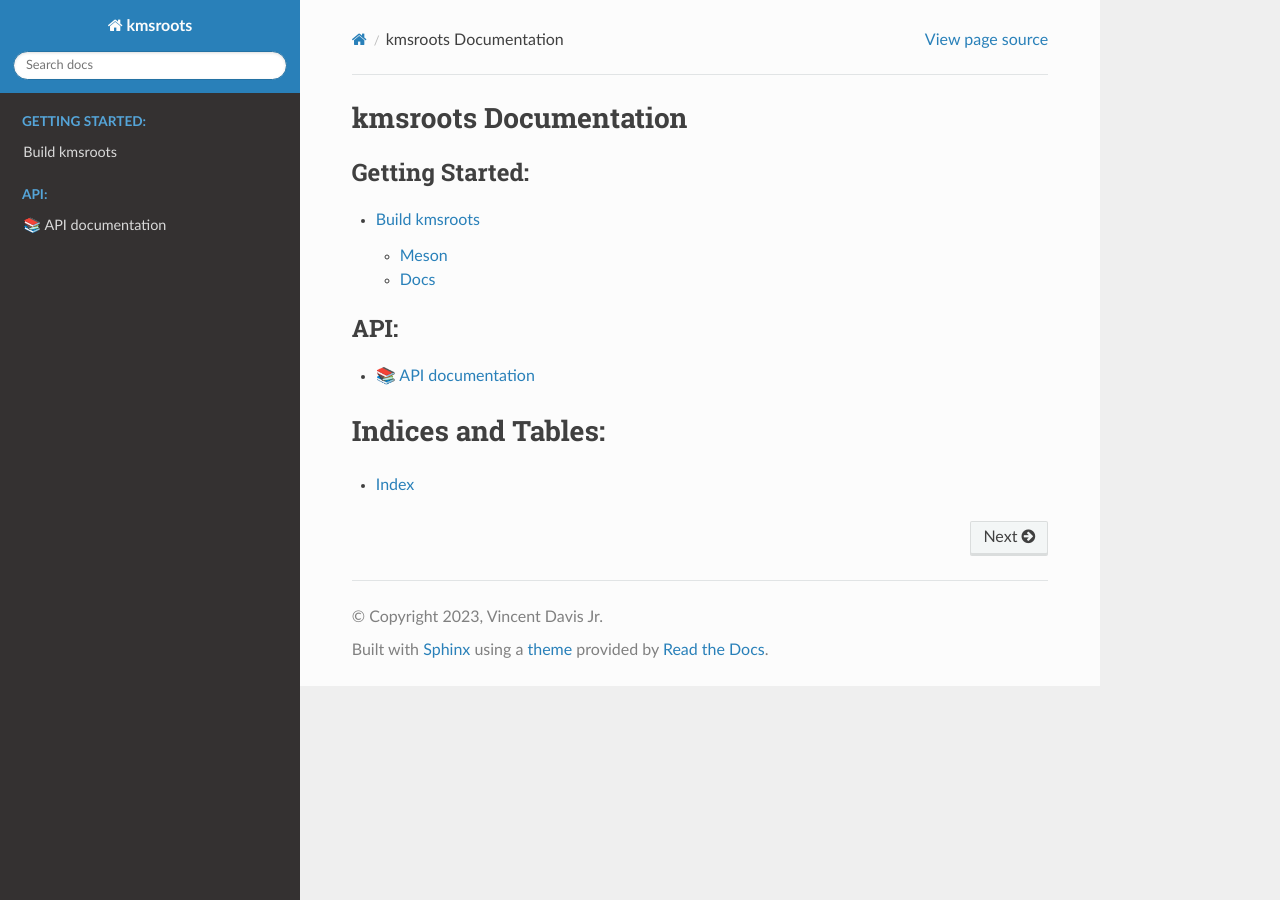
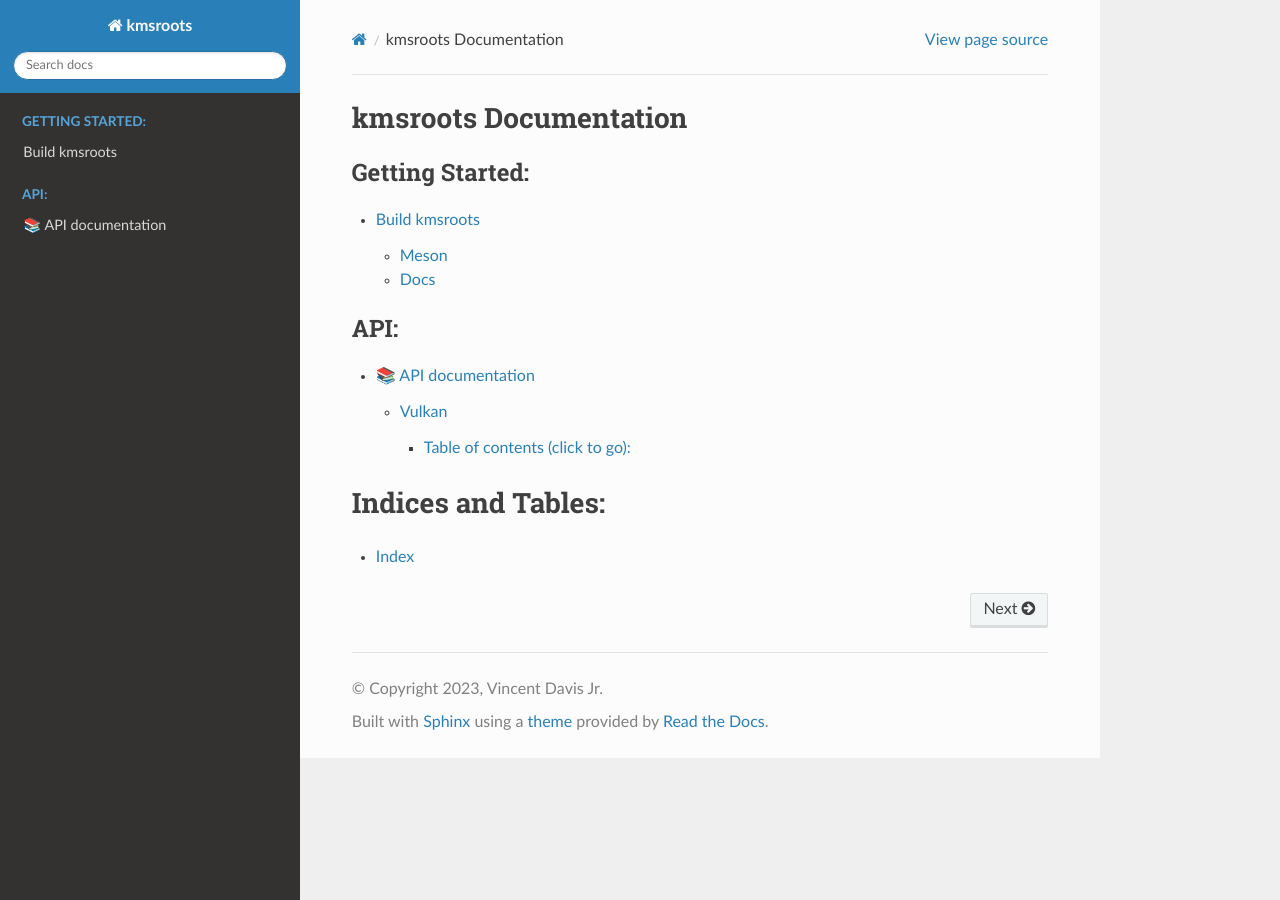
Before and after one commit to under-view/kmsroots, a Sphinx documentation site: the page built from docs/index.rst, in a window 1280 px wide. Built offline with Sphinx 7.4.7 and the Read the Docs theme 2.0.0, drawn with Linux system fonts in a browser that asks for light colours; formulas are drawn with MathJax 3.

Commit message:
docs: init vulkan api
Signed-off-by: Vincent Davis Jr <vince@underview.tech>

```diff
--- a/docs/api.rst
+++ b/docs/api.rst
@@ -1,2 +1,8 @@
 📚 API documentation
 ================================
+
+.. toctree::
+        :maxdepth: 1
+        :caption: API documentations:
+
+        vulkan
--- /dev/null
+++ b/docs/vulkan.rst
@@ -0,0 +1,9 @@
+.. default-domain:: C
+
+Vulkan
+======
+
+Header: kmsroots/vulkan.h
+
+Table of contents (click to go):
+~~~~~~~~~~~~~~~~~~~~~~~~~~~~~~~~~~~~~~~~~~~~~~~~~~~~~~~~~~~~~~~~~~~~~~~~~~~~~~~~
```
